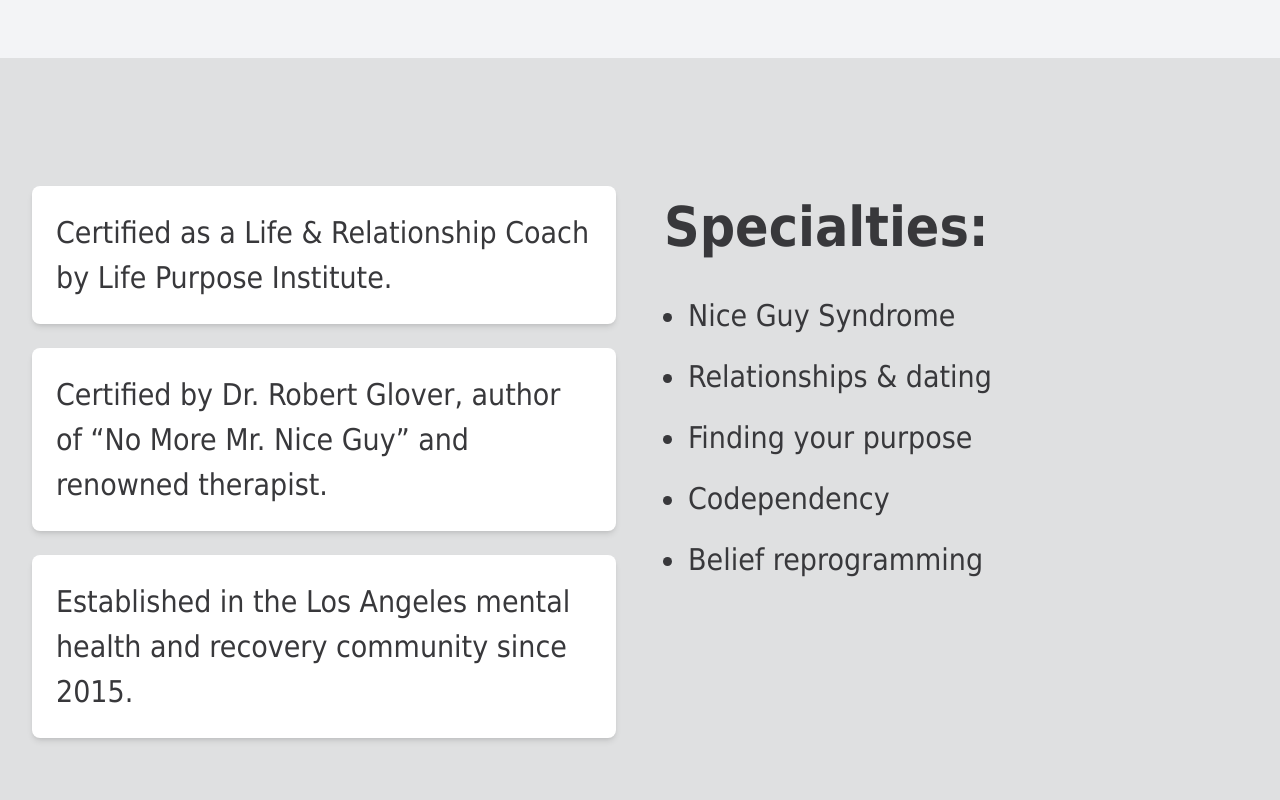
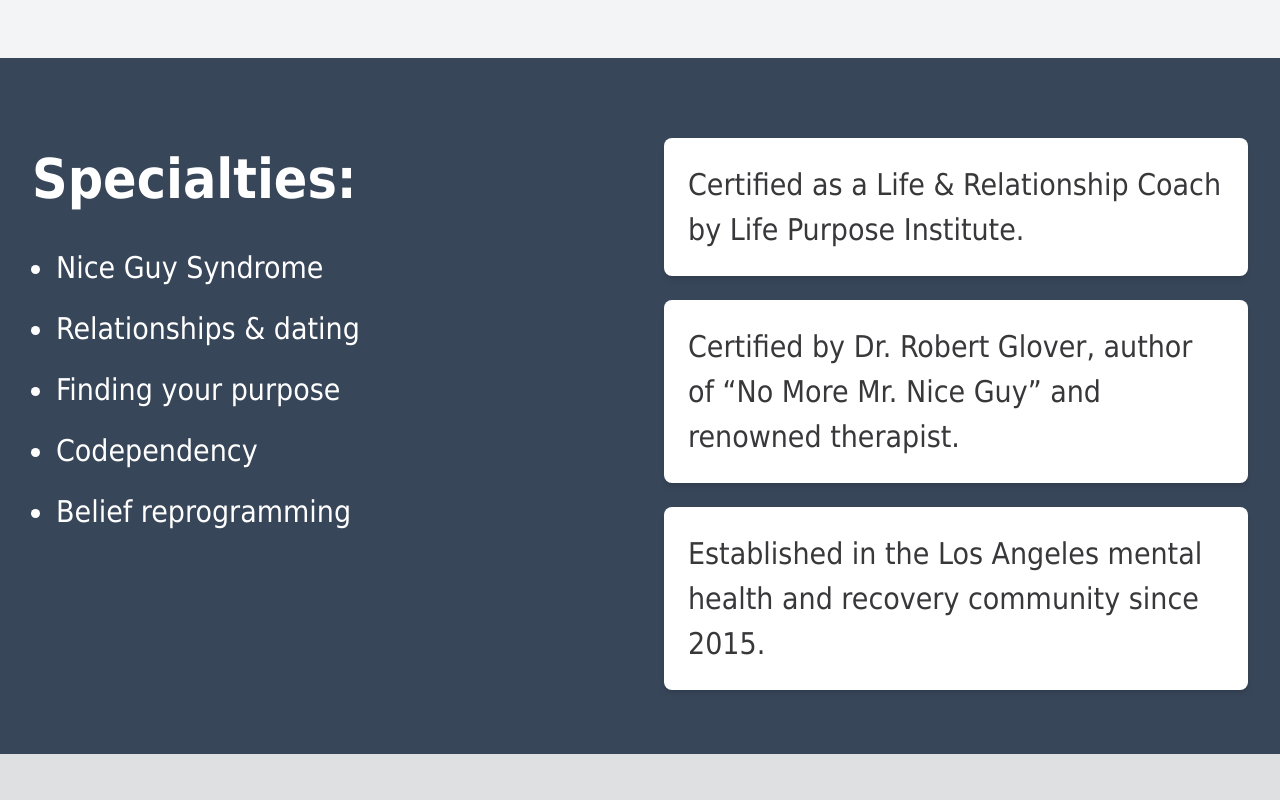
Before and after one commit to michaelzick/michaelzick.com, a Next.js app: page / in a window 1280 px wide. Shown: the part 2620-3420 px from the top of the page. Built offline with nearby package versions, Linux system fonts and the light colour scheme.

Commit message:
swapped bars and bullets in specialties section

```diff
--- a/app/page.tsx
+++ b/app/page.tsx
@@ -111,20 +111,9 @@ export default function Home() {
         </div>
       </section>
 
-      <section className="px-6 md:px-8 pt-24 md:pt-32 pb-12 md:pb-16 bg-[rgb(var(--light-grey))] text-default-grey">
+      <section className="px-6 md:px-8 pt-16 md:pt-20 pb-12 md:pb-16 bg-dark-blue text-white">
         <div className="max-w-[1400px] mx-auto">
           <div className="grid md:grid-cols-2 gap-12 items-start">
-            <div className="space-y-6">
-              <div className="p-6 bg-white rounded-lg shadow-md text-[30px] font-medium">
-                Certified as a Life &amp; Relationship Coach by Life Purpose Institute.
-              </div>
-              <div className="p-6 bg-white rounded-lg shadow-md text-[30px] font-medium">
-                Certified by Dr. Robert Glover, author of “No More Mr. Nice Guy” and renowned therapist.
-              </div>
-              <div className="p-6 bg-white rounded-lg shadow-md text-[30px] font-medium">
-                Established in the Los Angeles mental health and recovery community since 2015.
-              </div>
-            </div>
             <div className="space-y-6">
               <h2 className="text-[55px] font-semibold">Specialties:</h2>
               <ul className="list-disc pl-6 space-y-4 text-[30px]">
@@ -134,6 +123,17 @@ export default function Home() {
                 <li>Codependency</li>
                 <li>Belief reprogramming</li>
               </ul>
+            </div>
+            <div className="space-y-6">
+              <div className="p-6 bg-white rounded-lg shadow-md text-[30px] font-medium text-default-grey">
+                Certified as a Life &amp; Relationship Coach by Life Purpose Institute.
+              </div>
+              <div className="p-6 bg-white rounded-lg shadow-md text-[30px] font-medium text-default-grey">
+                Certified by Dr. Robert Glover, author of “No More Mr. Nice Guy” and renowned therapist.
+              </div>
+              <div className="p-6 bg-white rounded-lg shadow-md text-[30px] font-medium text-default-grey">
+                Established in the Los Angeles mental health and recovery community since 2015.
+              </div>
             </div>
           </div>
         </div>
```
